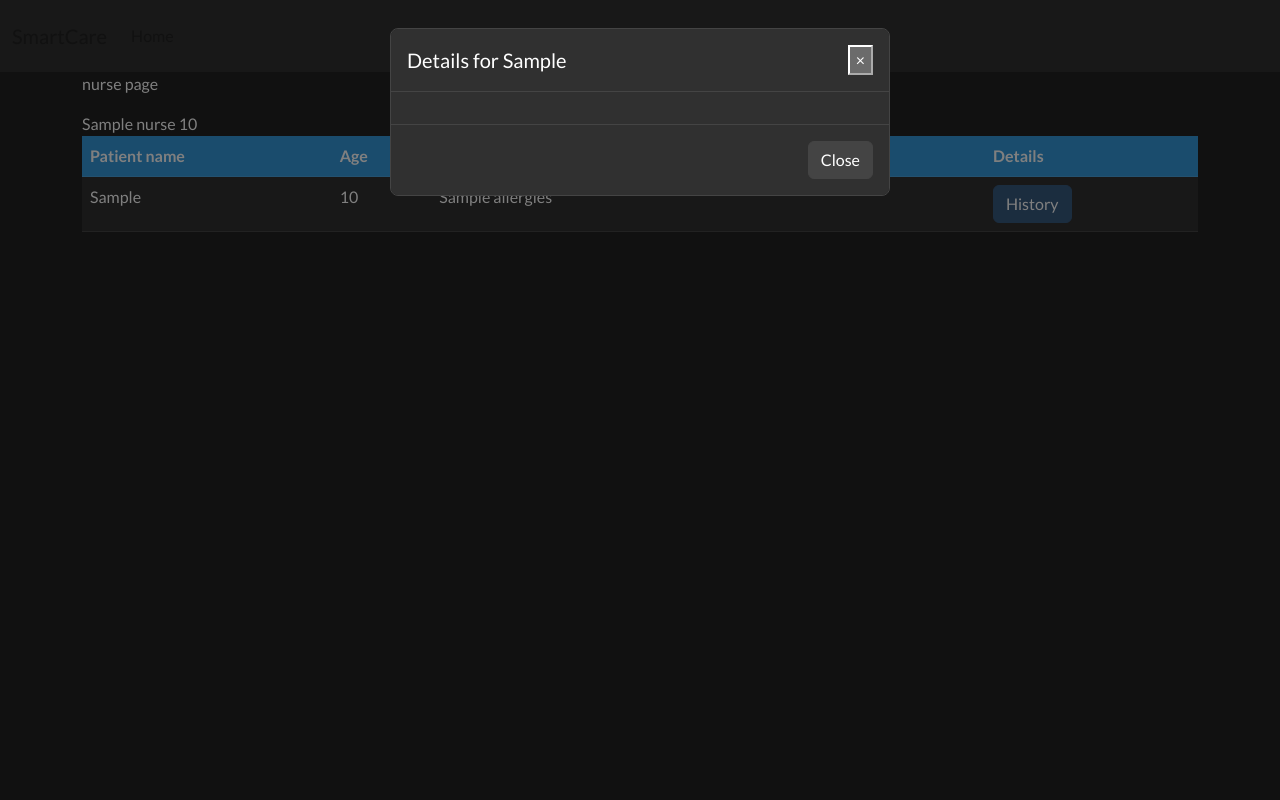
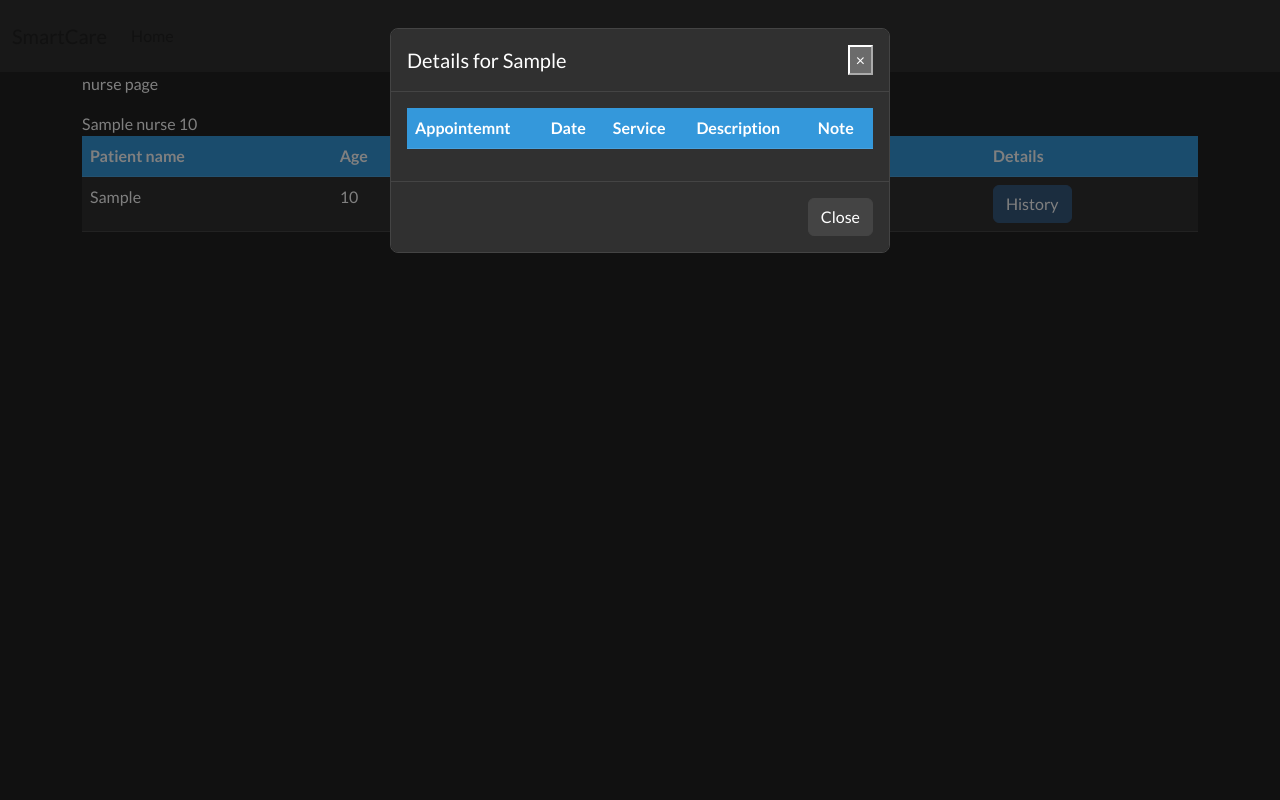
Before and after one commit to adam-selman/DaESD-Assignment-2, a Django app: template DESD_2024/SmartCare/SCS/templates/nurse_dashboard.html in a window 1280 px wide, after a click on "History". Run offline with Django 5.2, Linux system fonts and the light colour scheme; tables that the repository leaves empty hold one stand-in row (values such as "Sample post"); the template is opened without the code that fills it: values that come from a table or form of the project are taken from there, most other values are stand-ins (such as "Sample title", 1, 10 or a date in 2020); lists and menus that the app fills with data are empty; some libraries are stand-ins or nearby versions.

Commit message:
Added table within the modal to get appts details

```diff
--- a/DESD_2024/SmartCare/SCS/templates/nurse_dashboard.html
+++ b/DESD_2024/SmartCare/SCS/templates/nurse_dashboard.html
@@ -42,7 +42,17 @@
                 </button>
             </div>
             <div class="modal-body">
-                <table>
+                <table class="table table-hover">
+                    <thead>
+                        <tr class="table-info">
+                            <th>Appointemnt </th>
+                            <th> Date</th>
+                            <th>Service</th>
+                            <th>Description </th>
+                            <th>Note</th>
+                        </tr>
+                    </thead>
+                    <tbody>
 
                     {% for appt in appointments %}
 
@@ -51,18 +61,19 @@
 
 
 
-                    <tr data1-row-id="{{patient.user_profile}}">
+                    <tr class="table-dark" data1-row-id="{{patient.user_profile}}">
 
-                        {{appt.patient.user_profile}}
+                        <td>{{appt.appointmentID}}</td>
+                        <td>{{ appt.date }}</td>
+                        <td>{{ appt.service}}</td>
+                        <td>{{ appt.description }}</td>
+                        <td>{{ appt.notes }}</td>
 
-                        <td>Date:</td>
-                        <td>{{ appt.date }}</td>
-                        <td>{{ appt.patient }}</td>
-                    </tr>
+
                     {% endif %}
                     {% endfor %}
-
-
+                </tr>
+                    </tbody>
                 </table>
             </div>
             <div class="modal-footer">
```
